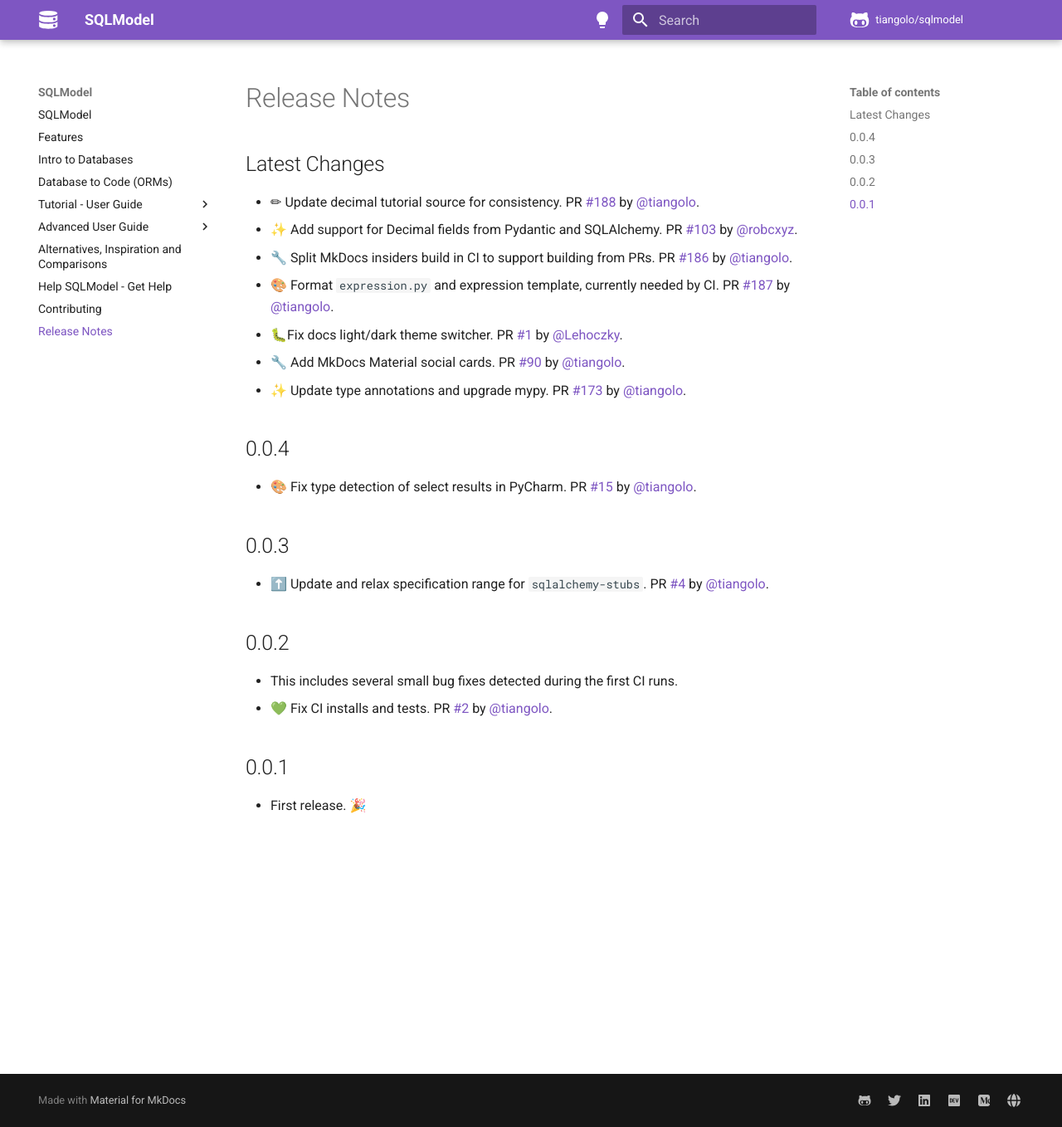
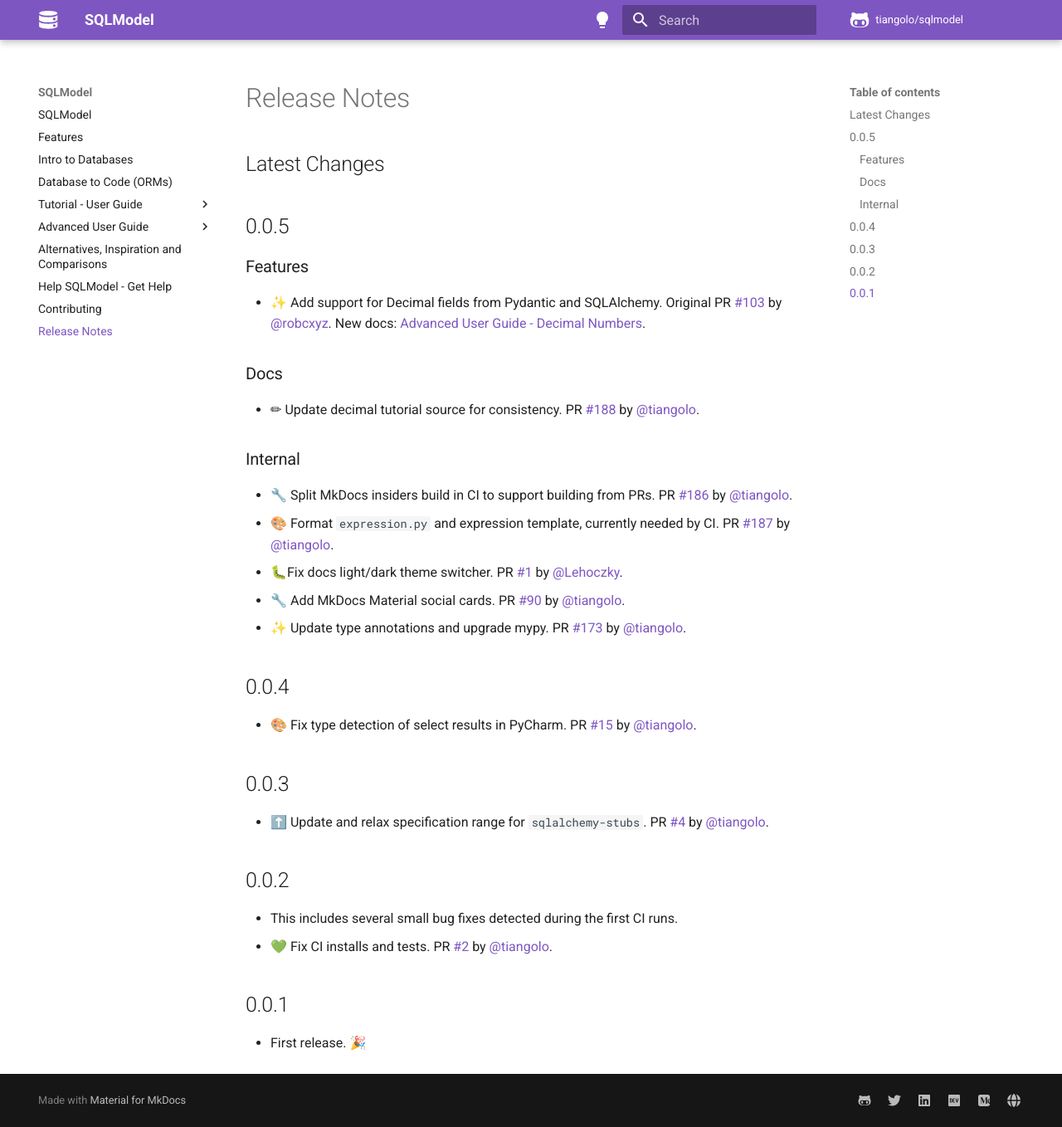
Before and after one commit to upmorpheus/Laravel-perfect, an MkDocs documentation site: the page built from docs/release-notes.md, in a window 1280 px wide and 1358 px high. Shown: the whole window at 83% size. Built offline with MkDocs 1.6.1 and Material for MkDocs 9.7.7, drawn with Linux system fonts in a browser that asks for light colours; comment, search, counter and statistics services are not loaded.

Commit message:
🔖 Release version 0.0.5

```diff
--- a/docs/release-notes.md
+++ b/docs/release-notes.md
@@ -2,8 +2,19 @@
 
 ## Latest Changes
 
+
+## 0.0.5
+
+### Features
+
+* ✨ Add support for Decimal fields from Pydantic and SQLAlchemy. Original PR [#103](https://github.com/tiangolo/sqlmodel/pull/103) by [@robcxyz](https://github.com/robcxyz). New docs: [Advanced User Guide - Decimal Numbers](https://sqlmodel.tiangolo.com/advanced/decimal/).
+
+### Docs
+
 * ✏ Update decimal tutorial source for consistency. PR [#188](https://github.com/tiangolo/sqlmodel/pull/188) by [@tiangolo](https://github.com/tiangolo).
-* ✨ Add support for Decimal fields from Pydantic and SQLAlchemy. PR [#103](https://github.com/tiangolo/sqlmodel/pull/103) by [@robcxyz](https://github.com/robcxyz).
+
+### Internal
+
 * 🔧 Split MkDocs insiders build in CI to support building from PRs. PR [#186](https://github.com/tiangolo/sqlmodel/pull/186) by [@tiangolo](https://github.com/tiangolo).
 * 🎨 Format `expression.py` and expression template, currently needed by CI. PR [#187](https://github.com/tiangolo/sqlmodel/pull/187) by [@tiangolo](https://github.com/tiangolo).
 * 🐛Fix docs light/dark theme switcher. PR [#1](https://github.com/tiangolo/sqlmodel/pull/1) by [@Lehoczky](https://github.com/Lehoczky).
--- a/sqlmodel/__init__.py
+++ b/sqlmodel/__init__.py
@@ -1,4 +1,4 @@
-__version__ = "0.0.4"
+__version__ = "0.0.5"
 
 # Re-export from SQLAlchemy
 from sqlalchemy.engine import create_mock_engine as create_mock_engine
```
